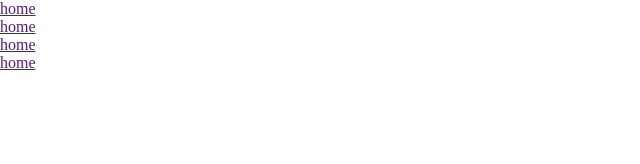
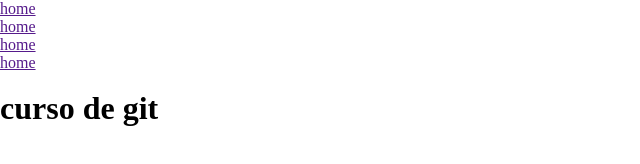
Before and after one commit to jordanblanco13/repo-prueba, a plain HTML site: page index.html in a window 1280 px wide. Shown: the whole page, without its empty margins (0-640 px from the left). Drawn offline with Linux system fonts and the light colour scheme.

Commit message:
agrego el main y estilos para h1

```diff
--- a/index.html
+++ b/index.html
@@ -15,5 +15,10 @@
             <li><a href="">home</a></li>
         </ul>
     </nav>
+
+    <main>
+        <img src="" alt="">
+        <h1>curso de git</h1>
+    </main>
 </body>
 </html>
--- a/style.css
+++ b/style.css
@@ -2,3 +2,7 @@
     margin: 0;
     padding: 0;
 }
+
+h1 {
+    color: #000;
+}
```
